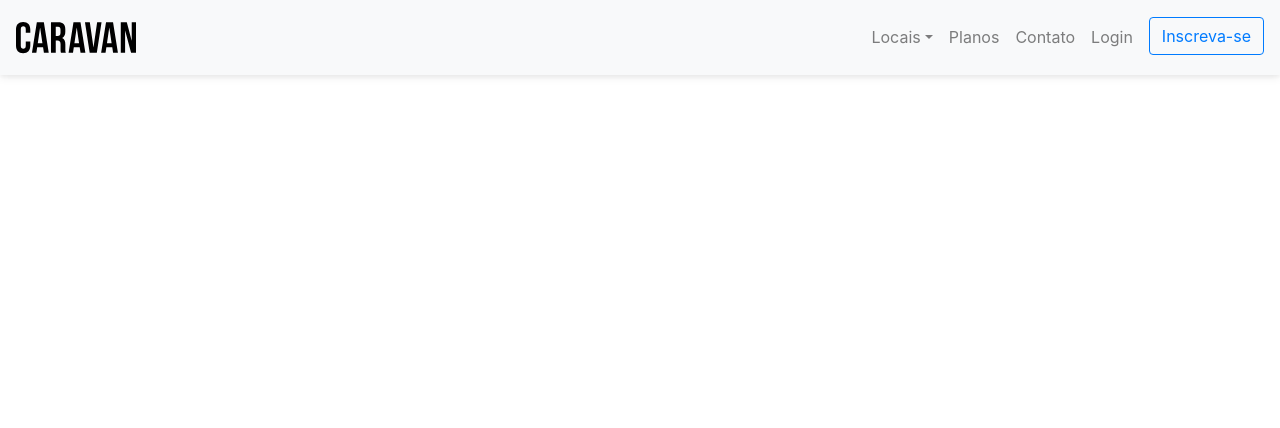
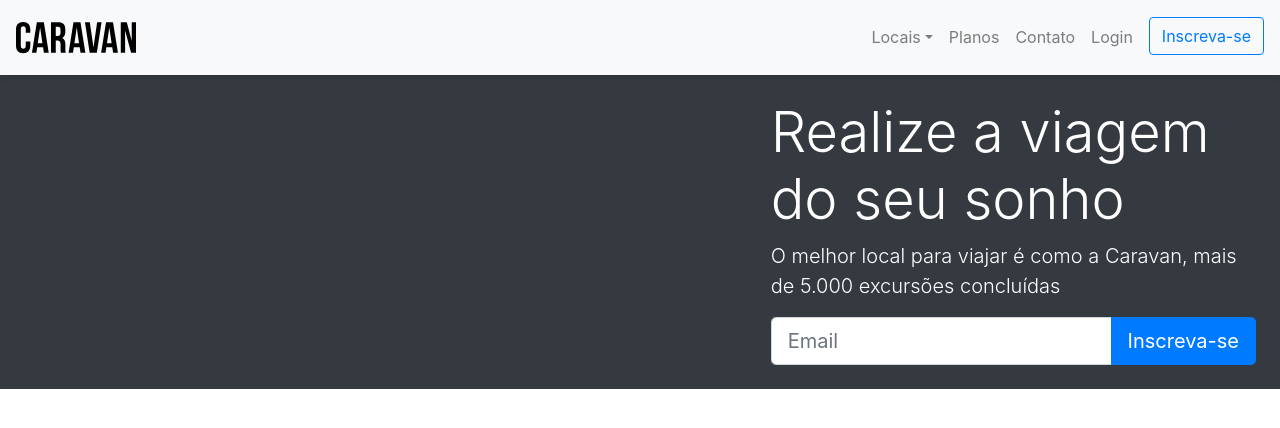
Before and after one commit to Sara01romao/caravan, a plain HTML site: page index.html in a window 1280 px wide. Drawn offline with Linux system fonts and the light colour scheme.

Commit message:
estrutura inicial 1° section

```diff
--- a/css/style.css
+++ b/css/style.css
@@ -1,3 +1,8 @@
+body{
+  padding-top: 75px;
+}
+
+
 .box-shadow{
   box-shadow: 0 2px 4px 0 rgba(0, 0, 0, .05),
               0 4px 8px 0 rgba(0, 0, 0, .05);
--- a/index.html
+++ b/index.html
@@ -22,7 +22,7 @@
       </button>
 
 
-      <div  class="collapse navbar-collapse"  id="#navbarSupportedContent">
+      <div  class="collapse navbar-collapse"  id="navbarSupportedContent">
           <ul class="navbar-nav ml-auto">
             <li class="nav-item dropdown">
               <a class="nav-link dropdown-toggle" href="#" id="navbarDropdown" role="button" data-toggle="dropdown" aria-haspopup="true" aria-expanded="false">Locais</a>
@@ -51,7 +51,33 @@
           </ul>
       </div>
     </nav>
+    <!-- fim menu -->
 
+    <section class="container-fluid">
+        <div class="row bg-dark text-white">
+          <div class="col-7">
+
+          </div>
+
+          <div class="col-lg-5 p-4">
+            <h1 class="display-4">Realize a viagem do seu sonho </h1>
+            <p class="lead" >O melhor local para viajar é como a Caravan, mais de 5.000 excursões concluídas</p>
+
+            <form action="">
+              <div class="input-group input-group-lg">
+
+                    <input type="text" class="form-control" placeholder="Email" aria-label="Email" >
+
+                 <span class="input-group-append">
+                  <button class="btn btn-primary" type="button">Inscreva-se</button>
+                 </span>
+
+
+                </div>
+            </form>
+          </div>
+        </div>
+    </section>
 
 
 
```
